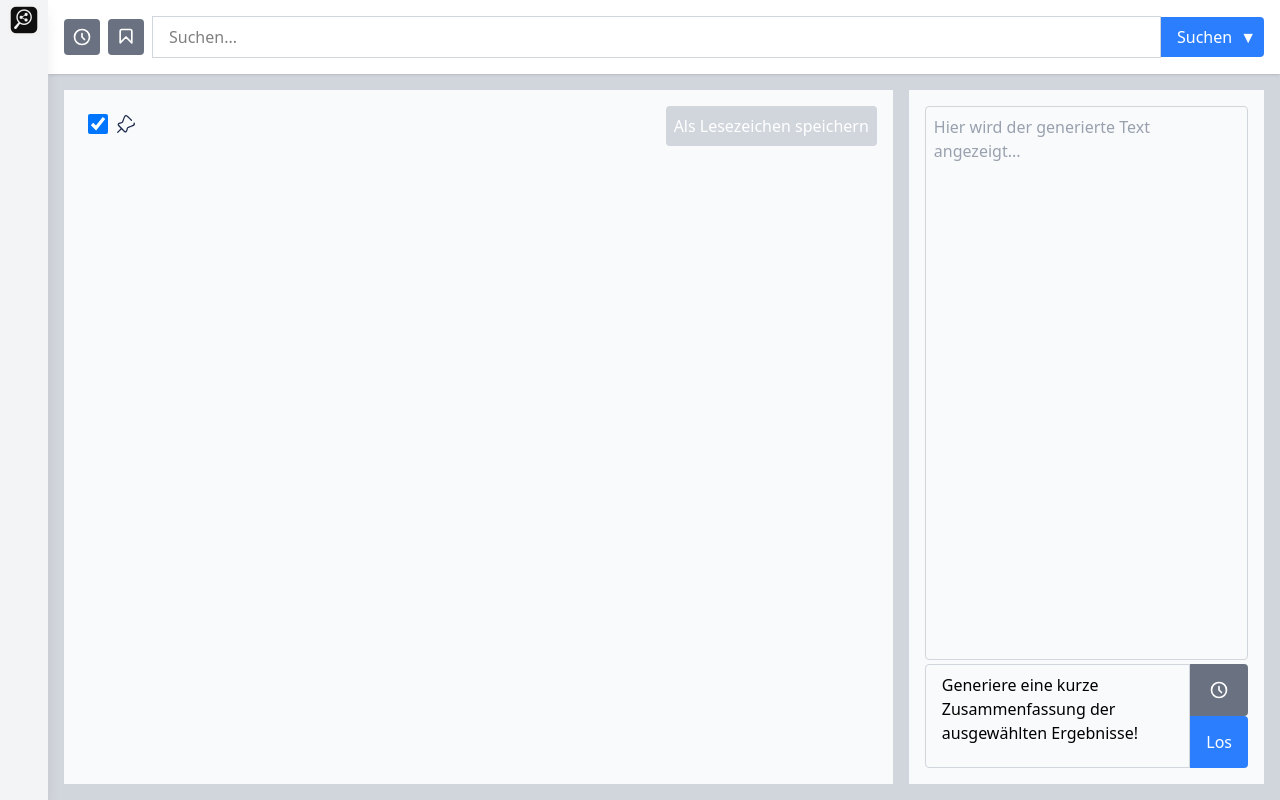
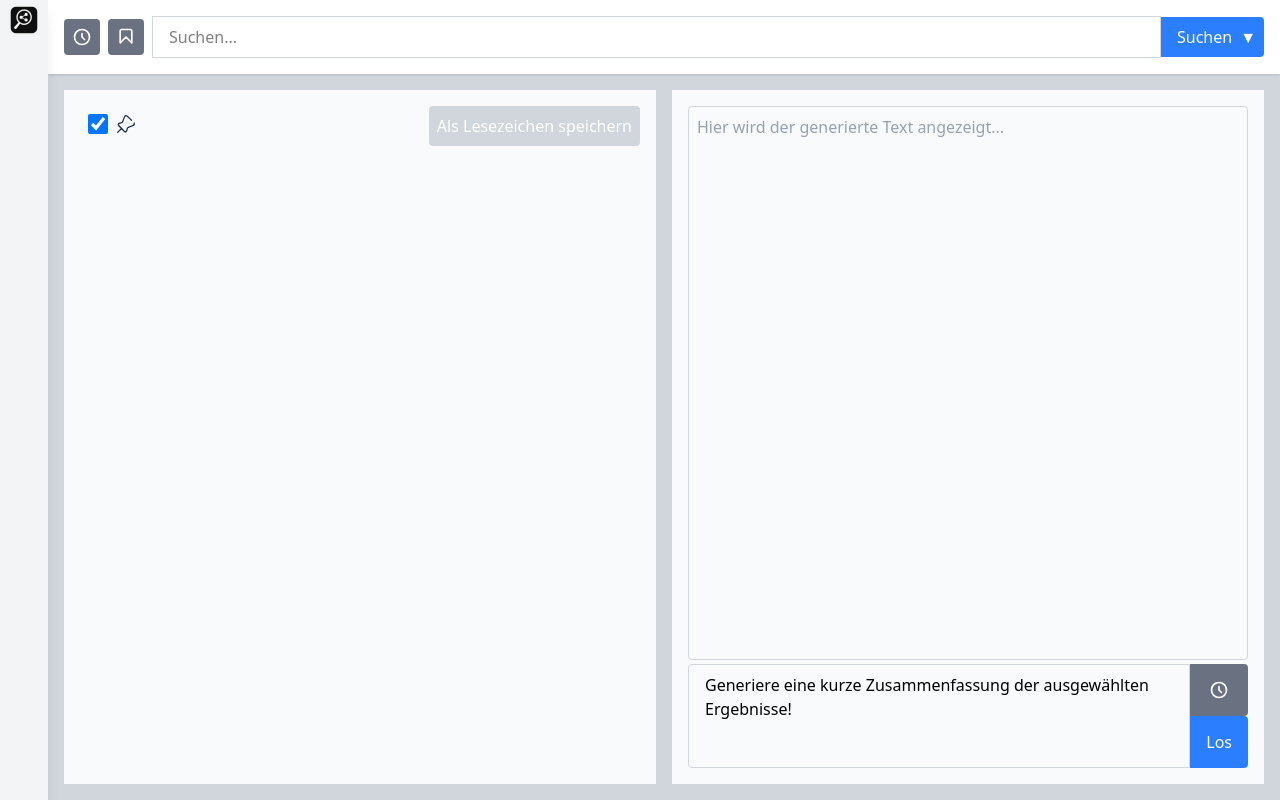
Before and after one commit to uol-esis/CivicSage-Frontend, a React (Vite) app: page / in a window 1280 px wide. Built offline with nearby package versions, Linux system fonts and the light colour scheme.

Commit message:
resized panels

```diff
--- a/src/Search.jsx
+++ b/src/Search.jsx
@@ -524,7 +524,7 @@ export default function Search() {
           className="flex-1"
         >
           {/* Results Section */}
-          <Panel defaultSize={70} minSize={30} className="flex flex-col h-full">
+          <Panel defaultSize={50} minSize={20} className="flex flex-col h-full">
             <div className="bg-gray-50 shadow p-4 h-full overflow-y-auto">
             <div className="flex flex-row justify-between">
               <div className="pb-2 flex flex-row items-center justify-start relative">
@@ -641,7 +641,7 @@ export default function Search() {
           </Panel>
           <PanelResizeHandle className="w-4 bg-gray-300"/>
 
-          <Panel defaultSize={30} minSize={30} className="flex flex-col">
+          <Panel defaultSize={50} minSize={20} className="flex flex-col">
           {/* Text Area */}
 
             <div className="bg-gray-50 shadow h-full p-4 flex flex-col">
```
